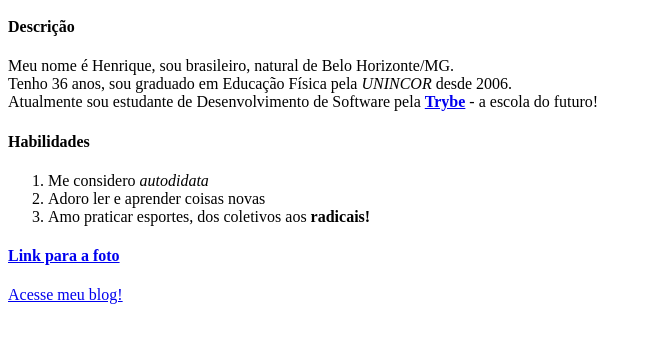
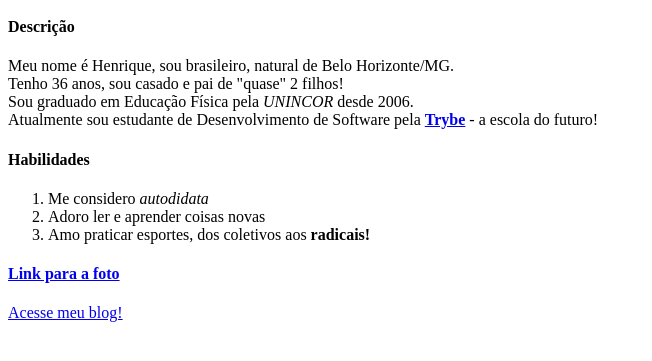
Before and after one commit to HenriqueBaetaLeite/Teste-meu-portfolio, a plain HTML site: page index.html in a window 1280 px wide. Shown: the part 135-496 px from the top of the page, without its empty margins (0-652 px from the left). Drawn offline with Linux system fonts and the light colour scheme.

Commit message:
Corrigindo index.html

```diff
--- a/index.html
+++ b/index.html
@@ -15,7 +15,8 @@
 
     <h4>Descrição</h4>
     <p>Meu nome é Henrique, sou brasileiro, natural de Belo Horizonte/MG.<br>
-    Tenho 36 anos, sou graduado em Educação Física pela <em>UNINCOR</em> desde 2006.<br>
+    Tenho 36 anos, sou casado e pai de "quase" 2 filhos!<br>
+    Sou graduado em Educação Física pela <em>UNINCOR</em> desde 2006.<br>
     Atualmente sou estudante de Desenvolvimento de Software pela <strong>
         <a href="https://www.betrybe.com/" target="blank">Trybe</a></strong> - a escola do futuro!<br>
     </p>
@@ -34,6 +35,5 @@
 
 
 
-
 </body>
 </html>
```
